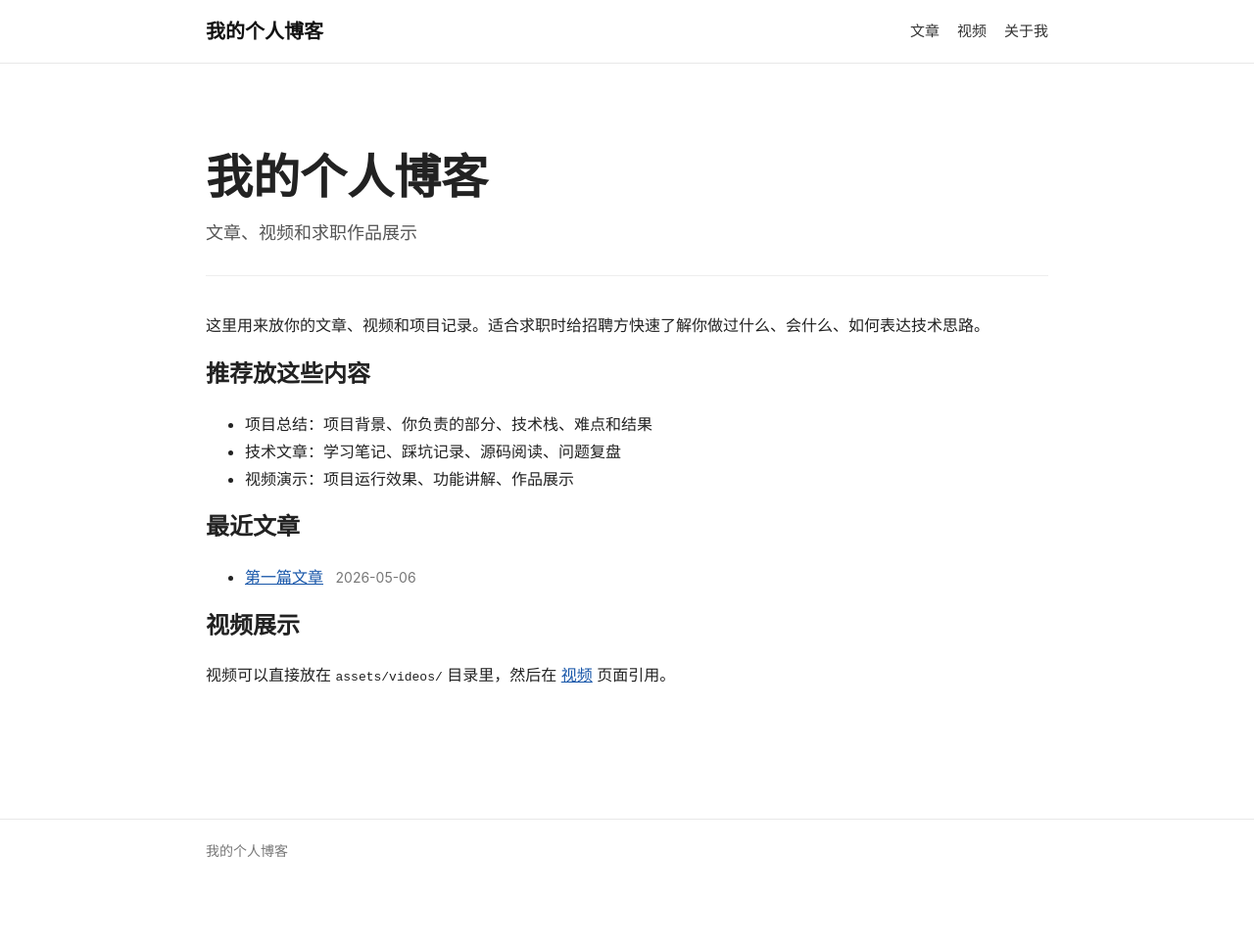
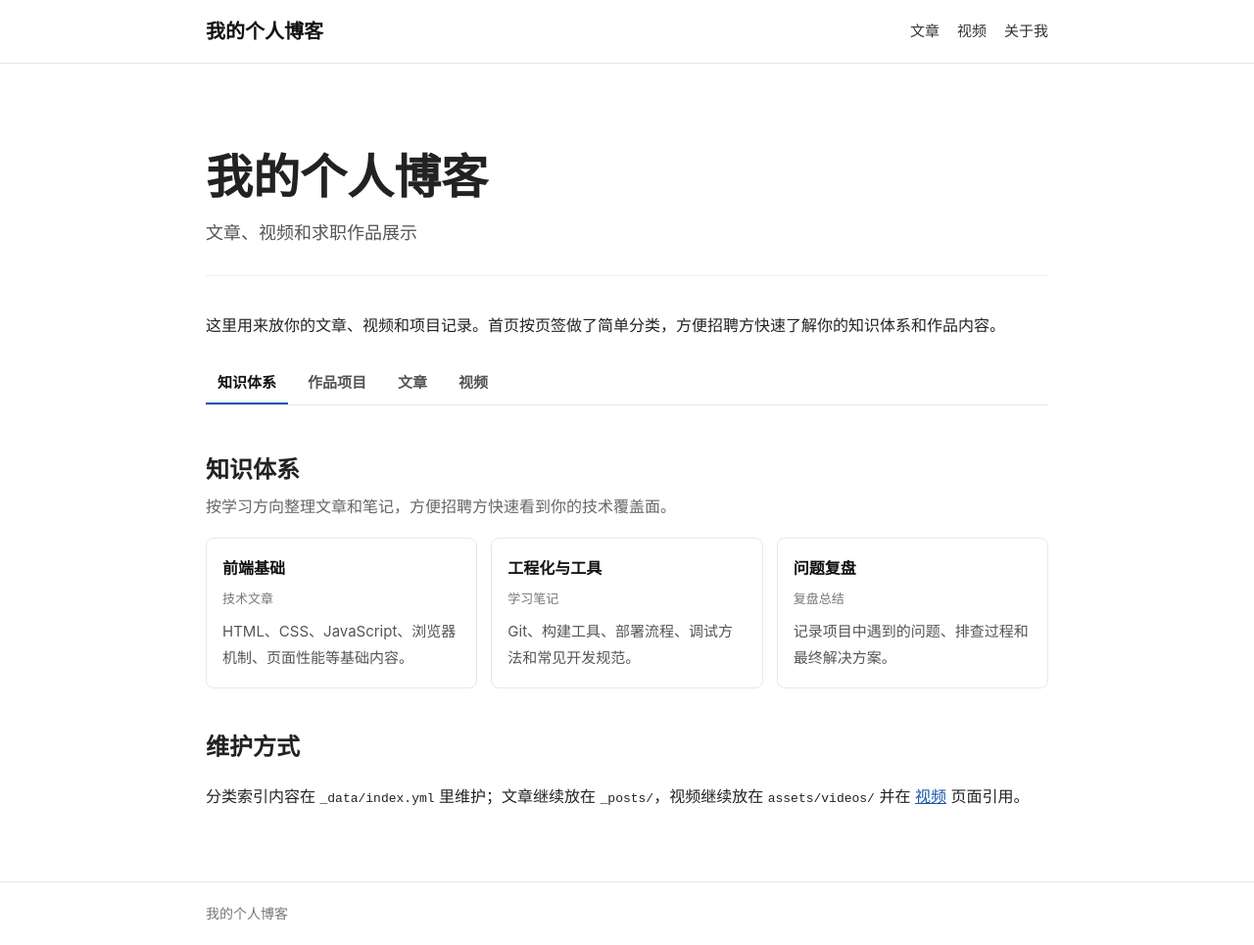
Before and after one commit to reallyZiyang/reallyZiyang.github.io, a Jekyll site: the page built from index.md, in a window 1280 px wide. Shown: the whole page at 98% size. Built offline with Jekyll 4.4.1, drawn with Linux system fonts in a browser that asks for light colours; before the commit the page ends 902 px from its top, so only the background shows below that.

Commit message:
添加首页分类页签索引

```diff
--- /dev/null
+++ b/_data/index.yml
@@ -0,0 +1,48 @@
+# 首页页签索引内容。以后新增分类或条目，主要改这里。
+- id: knowledge
+  title: 知识体系
+  description: 按学习方向整理文章和笔记，方便招聘方快速看到你的技术覆盖面。
+  items:
+    - title: 前端基础
+      description: HTML、CSS、JavaScript、浏览器机制、页面性能等基础内容。
+      link: /posts/
+      meta: 技术文章
+    - title: 工程化与工具
+      description: Git、构建工具、部署流程、调试方法和常见开发规范。
+      link: /posts/
+      meta: 学习笔记
+    - title: 问题复盘
+      description: 记录项目中遇到的问题、排查过程和最终解决方案。
+      link: /posts/
+      meta: 复盘总结
+
+- id: works
+  title: 作品项目
+  description: 用项目条目展示你做过什么、负责什么，以及最终效果。
+  items:
+    - title: 项目作品集
+      description: 放项目背景、技术栈、职责范围、难点亮点和线上地址。
+      link: /posts/
+      meta: 项目总结
+    - title: 功能演示
+      description: 适合配合视频展示页面，说明功能流程和实际运行效果。
+      link: /videos/
+      meta: 视频演示
+    - title: 求职展示
+      description: 汇总最能代表能力的项目，保持简洁，方便面试官快速浏览。
+      link: /about/
+      meta: 简历辅助
+
+- id: posts
+  title: 文章
+  description: 最近发布的文章会自动出现在这里。
+  posts: true
+
+- id: videos
+  title: 视频
+  description: 视频文件可以直接放在 assets/videos 目录，也可以在这里索引外部视频。
+  items:
+    - title: 视频展示页
+      description: 集中放项目演示、课程记录、功能讲解或作品视频。
+      link: /videos/
+      meta: 视频索引
--- a/_layouts/default.html
+++ b/_layouts/default.html
@@ -30,5 +30,8 @@
         <span>{{ site.title }}</span>
       </div>
     </footer>
+    {% if page.tabs %}
+      <script src="{{ '/assets/js/tabs.js' | relative_url }}"></script>
+    {% endif %}
   </body>
 </html>
--- a/assets/css/style.css
+++ b/assets/css/style.css
@@ -79,6 +79,97 @@ a {
   font-size: 18px;
 }
 
+.index-tabs {
+  margin: 24px 0 40px;
+}
+
+.tab-list {
+  display: flex;
+  gap: 8px;
+  margin-bottom: 18px;
+  overflow-x: auto;
+  border-bottom: 1px solid #e6e6e6;
+}
+
+.tab-button {
+  flex: 0 0 auto;
+  appearance: none;
+  border: 0;
+  border-bottom: 2px solid transparent;
+  background: transparent;
+  color: #555;
+  cursor: pointer;
+  font: inherit;
+  font-size: 15px;
+  font-weight: 600;
+  line-height: 1.4;
+  padding: 10px 12px;
+}
+
+.tab-button:hover,
+.tab-button:focus-visible {
+  color: #1756a9;
+}
+
+.tab-button.is-active {
+  border-bottom-color: #1756a9;
+  color: #111;
+}
+
+.tab-panel {
+  padding: 12px 0 4px;
+}
+
+.tab-panel-header {
+  margin-bottom: 18px;
+}
+
+.tab-panel-header h2 {
+  margin-bottom: 6px;
+}
+
+.tab-panel-header p {
+  max-width: 680px;
+  margin: 0;
+  color: #666;
+}
+
+.index-list {
+  display: grid;
+  grid-template-columns: repeat(3, minmax(0, 1fr));
+  gap: 14px;
+  margin: 0;
+  padding: 0;
+  list-style: none;
+}
+
+.index-list li {
+  min-height: 154px;
+  border: 1px solid #e8e8e8;
+  border-radius: 8px;
+  padding: 16px;
+}
+
+.index-list a {
+  display: inline-block;
+  color: #111;
+  font-weight: 700;
+  text-decoration: none;
+}
+
+.index-list span {
+  display: block;
+  margin-top: 6px;
+  color: #777;
+  font-size: 13px;
+}
+
+.index-list p {
+  margin: 10px 0 0;
+  color: #555;
+  font-size: 15px;
+}
+
 .post-date {
   color: #777;
   font-size: 14px;
@@ -135,4 +226,8 @@ a {
     display: block;
     margin-left: 0;
   }
+
+  .index-list {
+    grid-template-columns: 1fr;
+  }
 }
--- /dev/null
+++ b/assets/js/tabs.js
@@ -0,0 +1,28 @@
+(function () {
+  var tabGroups = document.querySelectorAll("[data-tabs]");
+
+  tabGroups.forEach(function (group) {
+    var buttons = group.querySelectorAll("[data-tab-target]");
+    var panels = group.querySelectorAll("[data-tab-panel]");
+
+    function activate(id) {
+      buttons.forEach(function (button) {
+        var isActive = button.getAttribute("data-tab-target") === id;
+        button.classList.toggle("is-active", isActive);
+        button.setAttribute("aria-selected", isActive ? "true" : "false");
+      });
+
+      panels.forEach(function (panel) {
+        var isActive = panel.getAttribute("data-tab-panel") === id;
+        panel.classList.toggle("is-active", isActive);
+        panel.hidden = !isActive;
+      });
+    }
+
+    buttons.forEach(function (button) {
+      button.addEventListener("click", function () {
+        activate(button.getAttribute("data-tab-target"));
+      });
+    });
+  });
+})();
--- a/index.md
+++ b/index.md
@@ -1,22 +1,68 @@
 ---
 layout: home
 title: 首页
+tabs: true
 ---
 
-这里用来放你的文章、视频和项目记录。适合求职时给招聘方快速了解你做过什么、会什么、如何表达技术思路。
+这里用来放你的文章、视频和项目记录。首页按页签做了简单分类，方便招聘方快速了解你的知识体系和作品内容。
 
-## 推荐放这些内容
+<section class="index-tabs" data-tabs>
+  <div class="tab-list" role="tablist" aria-label="分类索引">
+    {% for tab in site.data.index %}
+      <button
+        class="tab-button{% if forloop.first %} is-active{% endif %}"
+        type="button"
+        role="tab"
+        aria-selected="{% if forloop.first %}true{% else %}false{% endif %}"
+        data-tab-target="{{ tab.id }}"
+      >
+        {{ tab.title }}
+      </button>
+    {% endfor %}
+  </div>
 
-- 项目总结：项目背景、你负责的部分、技术栈、难点和结果
-- 技术文章：学习笔记、踩坑记录、源码阅读、问题复盘
-- 视频演示：项目运行效果、功能讲解、作品展示
+  {% for tab in site.data.index %}
+    <section
+      class="tab-panel{% if forloop.first %} is-active{% endif %}"
+      data-tab-panel="{{ tab.id }}"
+      {% unless forloop.first %}hidden{% endunless %}
+    >
+      <div class="tab-panel-header">
+        <h2>{{ tab.title }}</h2>
+        <p>{{ tab.description }}</p>
+      </div>
 
-## 最近文章
+      {% if tab.posts %}
+        {% if site.posts.size > 0 %}
+          <ul class="index-list">
+            {% for post in site.posts limit:5 %}
+              <li>
+                <a href="{{ post.url | relative_url }}">{{ post.title }}</a>
+                <span>{{ post.date | date: "%Y-%m-%d" }}</span>
+                {% if post.description %}
+                  <p>{{ post.description }}</p>
+                {% endif %}
+              </li>
+            {% endfor %}
+          </ul>
+        {% else %}
+          <p>还没有文章。</p>
+        {% endif %}
+      {% else %}
+        <ul class="index-list">
+          {% for item in tab.items %}
+            <li>
+              <a href="{{ item.link | relative_url }}">{{ item.title }}</a>
+              <span>{{ item.meta }}</span>
+              <p>{{ item.description }}</p>
+            </li>
+          {% endfor %}
+        </ul>
+      {% endif %}
+    </section>
+  {% endfor %}
+</section>
 
-{% for post in site.posts limit:5 %}
-- [{{ post.title }}]({{ post.url | relative_url }}) <span class="post-date">{{ post.date | date: "%Y-%m-%d" }}</span>
-{% endfor %}
+## 维护方式
 
-## 视频展示
-
-视频可以直接放在 `assets/videos/` 目录里，然后在 [视频]({{ "/videos/" | relative_url }}) 页面引用。
+分类索引内容在 `_data/index.yml` 里维护；文章继续放在 `_posts/`，视频继续放在 `assets/videos/` 并在 [视频]({{ "/videos/" | relative_url }}) 页面引用。
```
